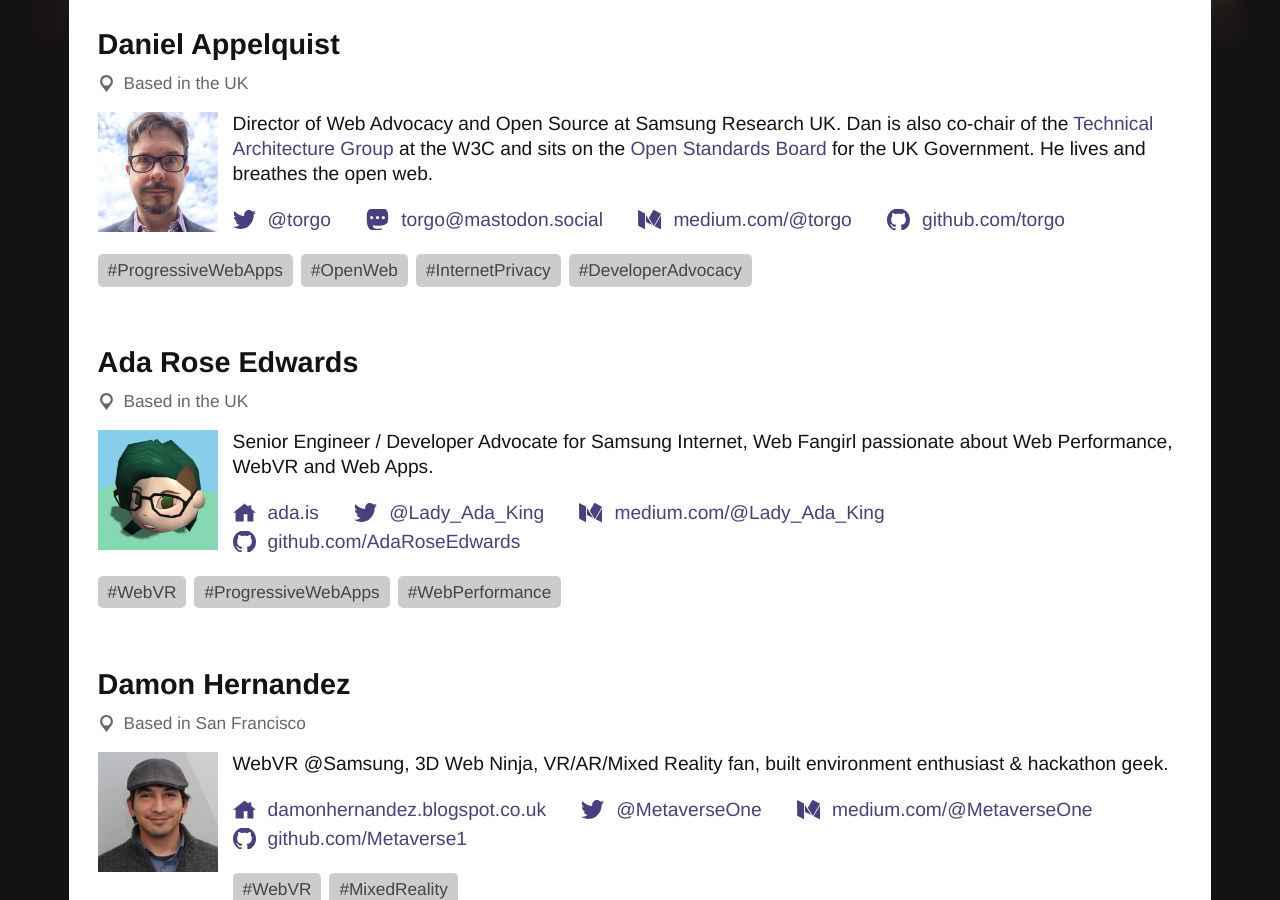
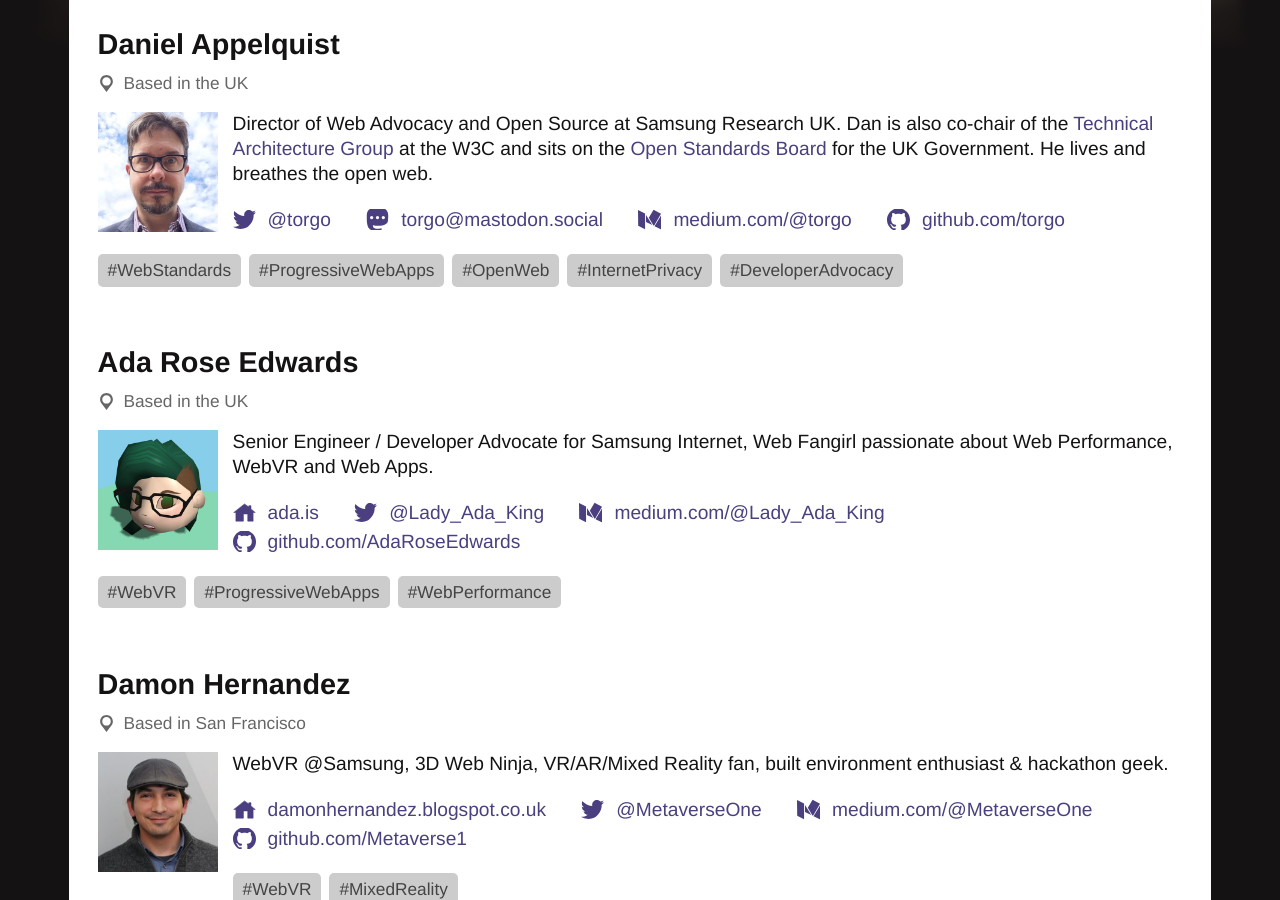
Before and after one commit to SamsungInternet/homepage-archive, a Jekyll site: the page built from team.md, in a window 1280 px wide and 900 px high, scrolled down 308 px. Built offline with Jekyll 4.4.1, drawn with Linux system fonts in a browser that asks for light colours.

Commit message:
Update team.md

```diff
--- a/team.md
+++ b/team.md
@@ -12,7 +12,7 @@
   <img src="images/team/torgo.jpg" alt="Daniel Appelquist"/>
   <p>Director of Web Advocacy and Open Source at Samsung Research UK. Dan is also co-chair of the <a href="http://w3.org/tag">Technical Architecture Group</a> at the W3C and sits on the <a href="https://www.gov.uk/government/groups/open-standards-board">Open Standards Board</a> for the UK Government. He lives and breathes the open web.</p>
   <p class="profile-links"><a class="twitter" href="https://twitter.com/torgo">@torgo</a> <a class="mastodon" href="https://mastodon.social/@torgo">torgo@mastodon.social</a> <a class="medium" href="https://medium.com/@torgo">medium.com/@torgo</a> <a class="github" href="https://github.com/torgo">github.com/torgo</a></p>
-  <p class="tags"><span>#ProgressiveWebApps</span> <span>#OpenWeb</span> <span>#InternetPrivacy</span> <span>#DeveloperAdvocacy</span></p>
+  <p class="tags"><span>#WebStandards</span> <span>#ProgressiveWebApps</span> <span>#OpenWeb</span> <span>#InternetPrivacy</span> <span>#DeveloperAdvocacy</span></p>
 </div>
 
 ## Ada Rose Edwards
```
